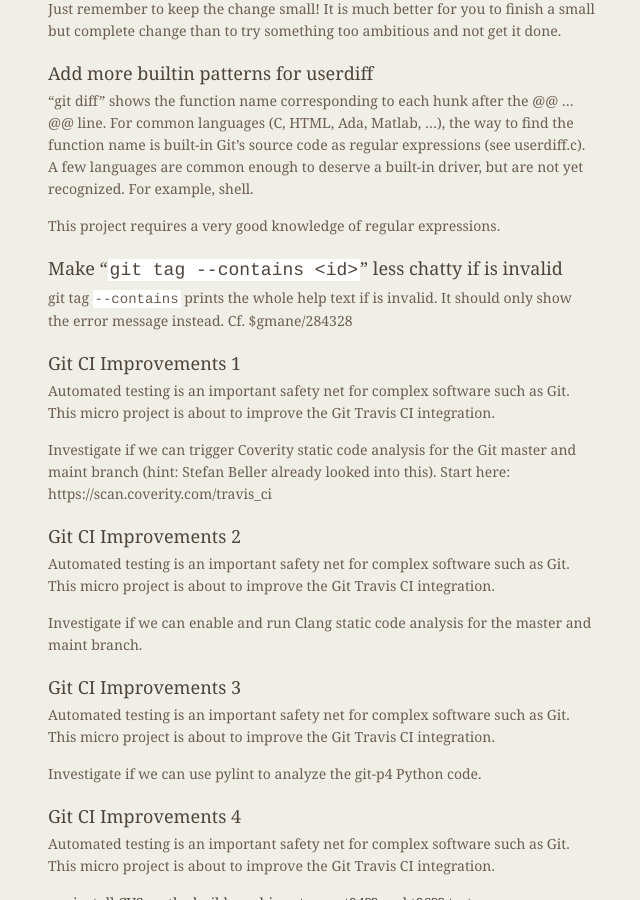
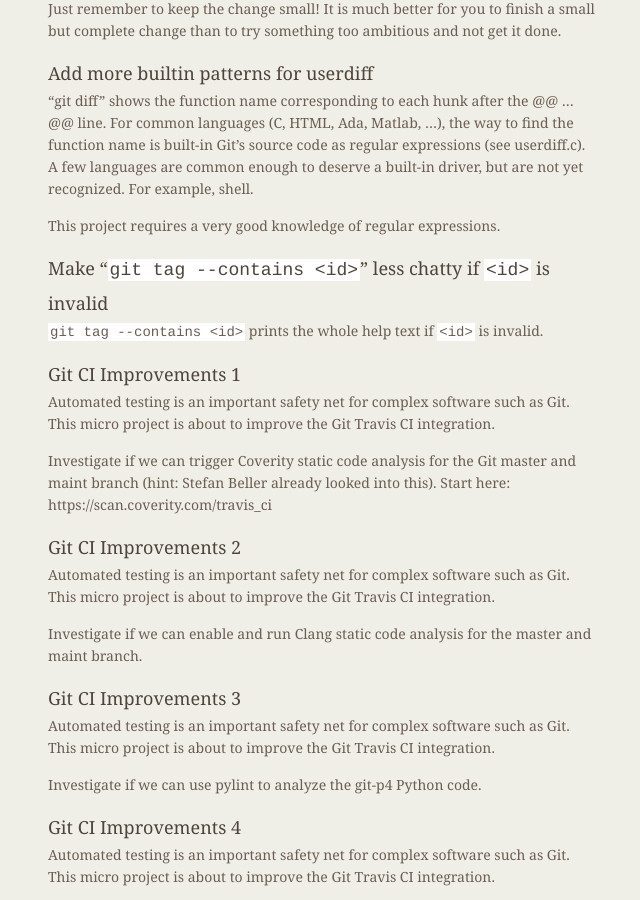
Before and after one commit to git/git.github.io, a Jekyll site: the page built from SoC-2017-Microprojects.md, in a window 1280 px wide and 900 px high, scrolled down 2256 px. Shown: the whole window, without its empty margins (486-1126 px from the left). Built offline with Jekyll 4.4.1, drawn with Linux system fonts in a browser that asks for light colours.

Commit message:
2017-microprojects: more backtick fixups
Using a bare <id> looks like an HTML tag. Sometimes the
this worked, and sometimes the resulting text was missing
entirely (it also seemed to screw up parsing of other nearby
constructs which I'll add in the next patch).

```diff
--- a/SoC-2017-Microprojects.md
+++ b/SoC-2017-Microprojects.md
@@ -141,10 +141,9 @@
 
 This project requires a very good knowledge of regular expressions.
 
-### Make "`git tag --contains <id>`" less chatty if <id> is invalid
+### Make "`git tag --contains <id>`" less chatty if `<id>` is invalid
 
-git tag `--contains` <id> prints the whole help text if <id> is invalid.
-It should only show the error message instead. Cf. $gmane/284328
+`git tag --contains <id>` prints the whole help text if `<id>` is invalid.
 
 ### Git CI Improvements 1
 
```
